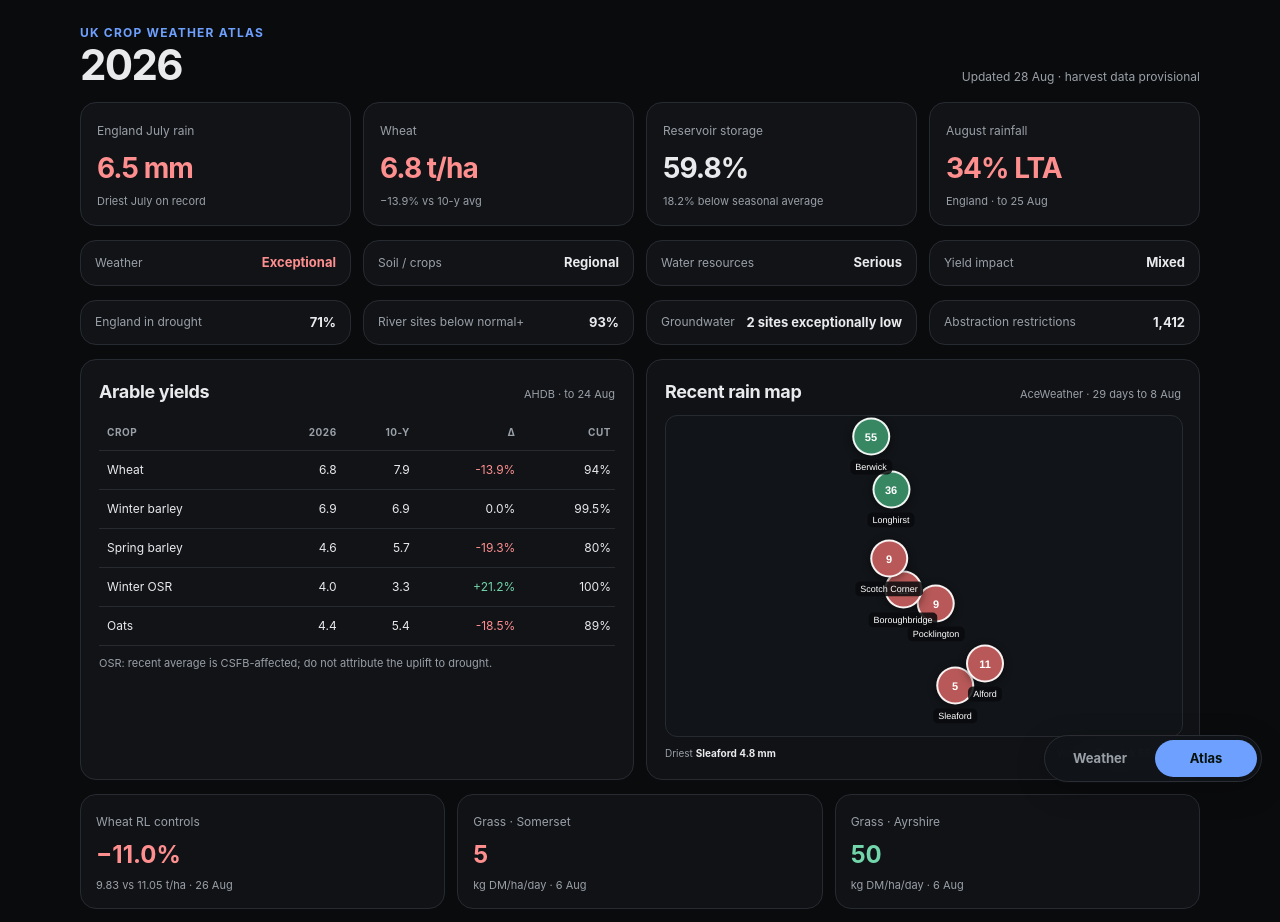
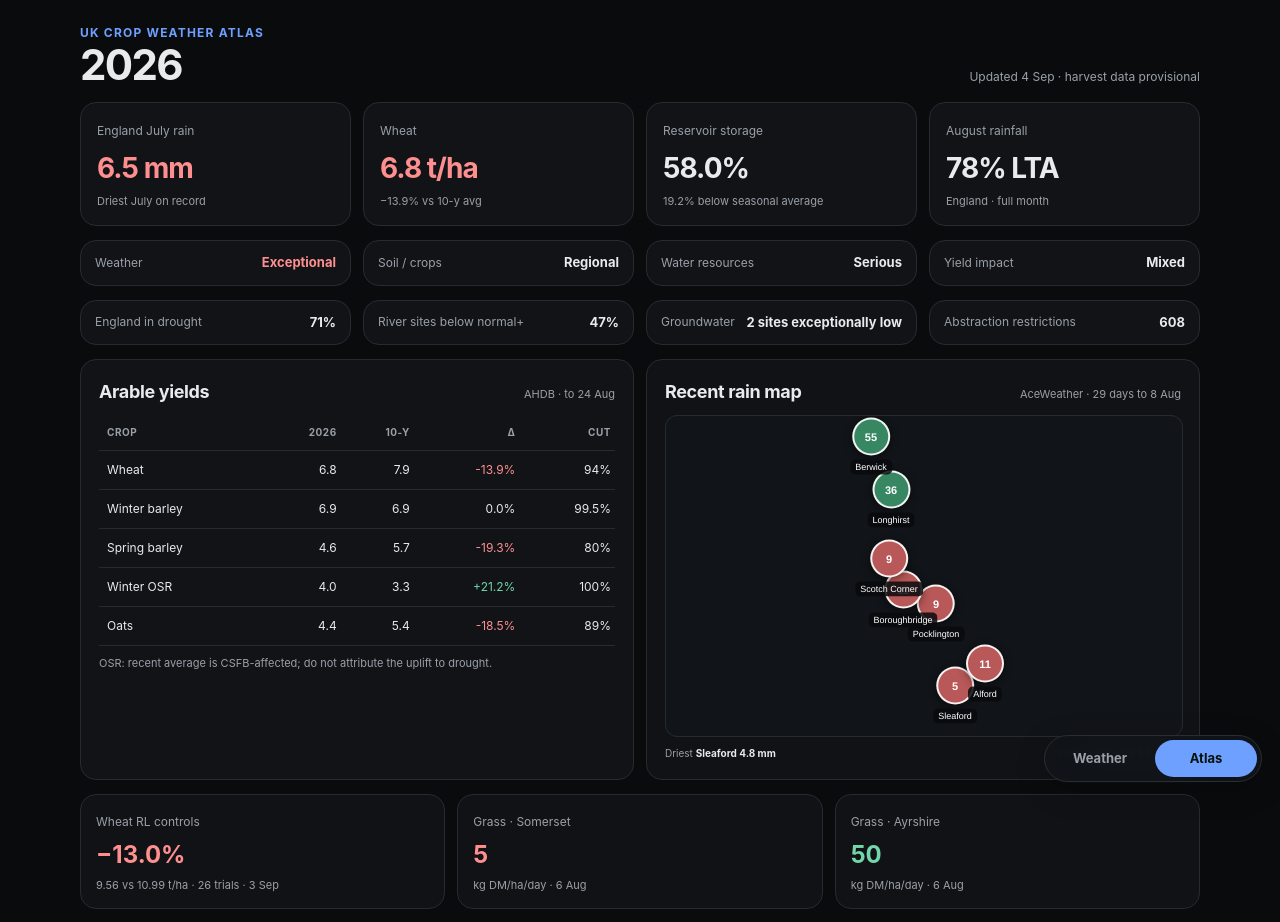
Before and after one commit to rjbowes32/aceweather, a Next.js app: page /atlas in a window 1280 px wide. Shown: the top 922 px of the page. Built offline with nearby package versions, Linux system fonts and the light colour scheme; no server answers.

Commit message:
Refresh Atlas drought and wheat RL data for 4 Sep

```diff
--- a/src/app/atlas/page.tsx
+++ b/src/app/atlas/page.tsx
@@ -11,7 +11,7 @@ const crops = [
 
 const sources = [
   ["AHDB harvest", "https://ahdb.org.uk/cereals-oilseeds/gb-harvest-progress"],
-  ["Environment Agency drought", "https://www.gov.uk/government/publications/dry-weather-and-drought-in-england-2026-summary-reports/dry-weather-and-drought-in-england-21-to-27-august-2026"],
+  ["Environment Agency drought", "https://www.gov.uk/government/publications/dry-weather-and-drought-in-england-2026-summary-reports/dry-weather-and-drought-in-england-28-august-to-3-september-2026"],
   ["Met Office climate", "https://www.metoffice.gov.uk/research/climate/maps-and-data/uk-temperature-rainfall-and-sunshine-time-series"],
   ["AHDB wheat RL", "https://ahdb.org.uk/knowledge-library/winter-wheat-recommended-and-candidate-lists"],
   ["AHDB forage", "https://ahdb.org.uk/knowledge-library/forage-for-knowledge"],
@@ -38,7 +38,7 @@ export default function AtlasPage() {
             <p className={styles.eyebrow}>UK Crop Weather Atlas</p>
             <h1>2026</h1>
           </div>
-          <span>Updated 28 Aug · harvest data provisional</span>
+          <span>Updated 4 Sep · harvest data provisional</span>
         </header>
 
         <section className={styles.grid4} aria-label="Headline signals">
@@ -54,13 +54,13 @@ export default function AtlasPage() {
           </article>
           <article className={styles.metric}>
             <span>Reservoir storage</span>
-            <strong>59.8%</strong>
-            <small>18.2% below seasonal average</small>
+            <strong>58.0%</strong>
+            <small>19.2% below seasonal average</small>
           </article>
           <article className={styles.metric}>
             <span>August rainfall</span>
-            <strong className={styles.negative}>34% LTA</strong>
-            <small>England · to 25 Aug</small>
+            <strong>78% LTA</strong>
+            <small>England · full month</small>
           </article>
         </section>
 
@@ -73,9 +73,9 @@ export default function AtlasPage() {
 
         <section className={styles.statusGrid} aria-label="Water resource indicators">
           <div><span>England in drought</span><strong>71%</strong></div>
-          <div><span>River sites below normal+</span><strong>93%</strong></div>
+          <div><span>River sites below normal+</span><strong>47%</strong></div>
           <div><span>Groundwater</span><strong>2 sites exceptionally low</strong></div>
-          <div><span>Abstraction restrictions</span><strong>1,412</strong></div>
+          <div><span>Abstraction restrictions</span><strong>608</strong></div>
         </section>
 
         <section className={styles.grid2}>
@@ -106,8 +106,8 @@ export default function AtlasPage() {
         <section className={styles.grid3}>
           <article className={styles.stat}>
             <span>Wheat RL controls</span>
-            <strong className={styles.negative}>−11.0%</strong>
-            <small>9.83 vs 11.05 t/ha · 26 Aug</small>
+            <strong className={styles.negative}>−13.0%</strong>
+            <small>9.56 vs 10.99 t/ha · 26 trials · 3 Sep</small>
           </article>
           <article className={styles.stat}>
             <span>Grass · Somerset</span>
```
